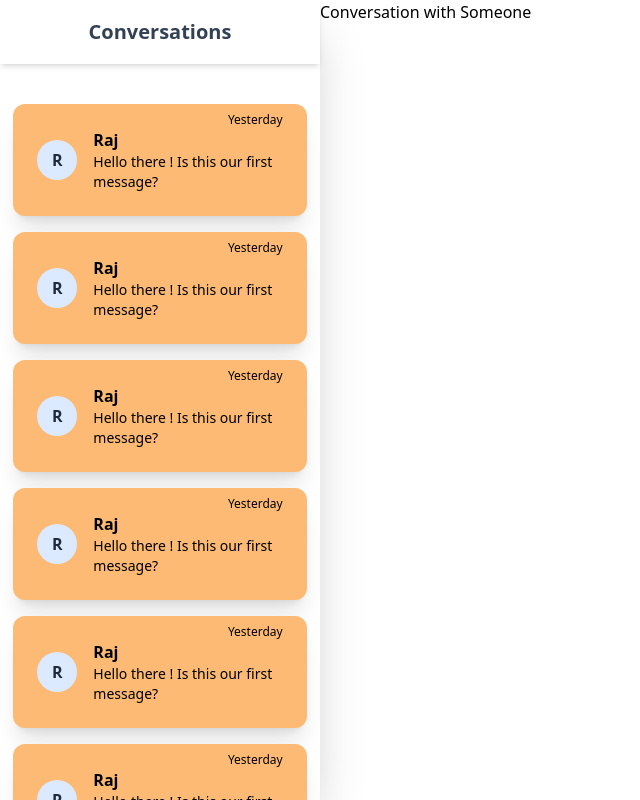
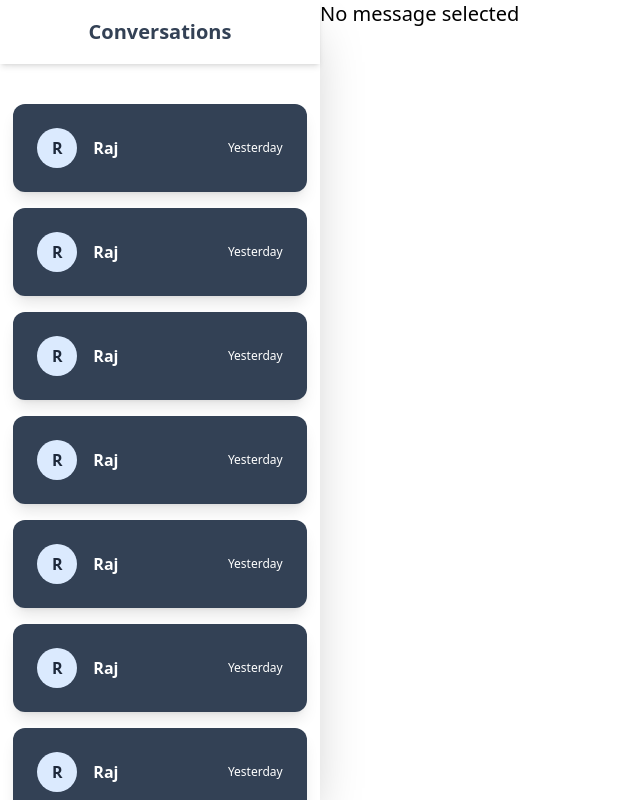
Before and after one commit to ren3yolo/chatapp-next-ts, a Next.js app: page /inbox in a window 1280 px wide. Shown: the whole page, without its empty margins (0-640 px from the left). Built offline with nearby package versions, Linux system fonts and the light colour scheme.

Commit message:
Add create room handler

```diff
--- a/components/molecules/ConversationCard/index.tsx
+++ b/components/molecules/ConversationCard/index.tsx
@@ -3,19 +3,23 @@ import Avatar from "../../atoms/Avatar";
 type ConversationCardProps = {
   name: string;
   time: Date;
-  lastMessage: string;
+  lastMessage?: string;
+  selectSender: Function;
 };
 
-function ConversationCard({ name, lastMessage }: ConversationCardProps) {
+function ConversationCard({ name, selectSender }: ConversationCardProps) {
   return (
-    <div className='h-28 group text-black  px-6 py-2 mt-4 w-11/12 rounded-xl bg-orange-300 shadow-xl relative flex hover:bg-slate-700 hover:cursor-pointer overflow-hidden hover:scale-95 duration-150'>
+    <div
+      onClick={() => selectSender(name)}
+      className='h-auto group text-white px-6 py-6 mt-4 w-11/12 rounded-xl bg-slate-700 shadow-lg hover:shadow-2xl relative flex hover:bg-orange-300 hover:cursor-pointer overflow-hidden hover:scale-95 duration-150'
+    >
       <div className='flex items-center'>
         <Avatar initials={name[0]} />
       </div>
-      <div className='ml-2 w-full flex flex-col group-hover:text-slate-50 group'>
-        <span className='block ml-auto float-right text-xs'>Yesterday</span>
-        <h4 className=' flex items-center ml-2 font-semibold'>{name}</h4>
-        <p className='ml-2 text-sm md:visible '>{lastMessage}</p>
+      <div className='ml-2 w-full flex justify-between group-hover:text-slate-700 group'>
+        <h4 className='ml-2 font-semibold flex items-center'>{name}</h4>
+        <span className='text-xs flex items-center'>Yesterday</span>
+        {/* <p className='ml-2 text-sm md:visible '>{lastMessage}</p> */}
       </div>
     </div>
   );
--- a/components/molecules/UserCard/index.tsx
+++ b/components/molecules/UserCard/index.tsx
@@ -1,11 +1,13 @@
+import { MouseEventHandler } from "react";
 import Button from "../../atoms/Button/Button";
 
 type UserCardProps = {
   email: string;
   name: string;
+  handleMessageInitiate: MouseEventHandler;
 };
 
-function UserCard({ name }: UserCardProps) {
+function UserCard({ name, handleMessageInitiate }: UserCardProps) {
   return (
     <div className='w-screen flex justify-center'>
       <div
@@ -23,7 +25,7 @@ function UserCard({ name }: UserCardProps) {
           </div>
         </div>
         <div className='relative bottom-2'>
-          <Button variant='secondary' fullWidth>
+          <Button variant='secondary' onClick={handleMessageInitiate} fullWidth>
             Message
           </Button>
         </div>
--- /dev/null
+++ b/components/templates/ChatWindow/index.tsx
@@ -0,0 +1,19 @@
+type ChatWindowProps = {
+  sender: string | null;
+};
+
+function ChatWindow({ sender }: ChatWindowProps) {
+  console.log(sender);
+
+  return (
+    <>
+      {sender ? (
+        <h1>Conversation with {sender}</h1>
+      ) : (
+        <h1 className='text-xl'>No message selected</h1>
+      )}
+    </>
+  );
+}
+
+export default ChatWindow;
--- a/components/templates/InboxList/index.tsx
+++ b/components/templates/InboxList/index.tsx
@@ -6,7 +6,11 @@ type ConversationType = {
   time: Date;
 };
 
-function InboxList() {
+type InboxListProps = {
+  selectSender: Function;
+};
+
+function InboxList({ selectSender }: InboxListProps) {
   const [conversations] = useState<Array<ConversationType>>([
     { user: "Raj", time: new Date(Date.now()) },
     { user: "Raj", time: new Date(Date.now()) },
@@ -30,7 +34,8 @@ function InboxList() {
           <ConversationCard
             name={convCard.user}
             time={convCard.time}
-            lastMessage='Hello there ! Is this our first message?'
+            selectSender={selectSender}
+            // lastMessage='Hello there ! Is this our first message?'
             key={index}
           />
         ))}
--- /dev/null
+++ b/database/room.ts
@@ -0,0 +1,21 @@
+import { Collection } from "mongodb";
+import { client } from "./connection";
+
+const createRoom = async ({ name }: { name: string }) => {
+  try {
+    const database: string = process.env.DB!;
+    await client.connect();
+    const collection: Collection = client.db(database).collection("rooms");
+    const response = await collection.insertOne({
+      name: name,
+      thread: [],
+    });
+    return response;
+  } catch (error) {
+    return error;
+  } finally {
+    client.close();
+  }
+};
+
+export { createRoom };
--- a/database/user.ts
+++ b/database/user.ts
@@ -21,6 +21,7 @@ type UserAuthType = {
 export interface GetUserByEmailResponse {
   email: string;
   name: string;
+  _id: string;
 }
 
 const insertUser = async ({
@@ -92,6 +93,7 @@ async function getUserWithEmail(email: string) {
       const response: GetUserByEmailResponse = {
         email: user.email,
         name: user.name,
+        _id: user._id,
       };
       return response;
     }
--- a/pages/api/auth/[...nextauth].ts
+++ b/pages/api/auth/[...nextauth].ts
@@ -24,13 +24,15 @@ export default NextAuth({
   },
   callbacks: {
     async jwt({ token, user }) {
-      token.id = 1;
-      token.accessToken = user?.id;
+      token._id = user?.id;
+      console.log("token in jwt cb", token);
       return token;
     },
 
-    async session({ session }) {
-      //   session.accessToken = token.accessToken;
+    async session({ session, token }) {
+      // @ts-ignore
+      session.user.id = token.sub;
+      console.log(session);
       return session;
     },
   },
--- /dev/null
+++ b/pages/api/rooms/index.ts
@@ -0,0 +1,20 @@
+import { NextApiRequest, NextApiResponse } from "next";
+import { createRoom } from "../../../database/room";
+
+export default async function handler(
+  req: NextApiRequest,
+  res: NextApiResponse
+) {
+  try {
+    if (req.method === "POST") {
+      const { name }: { name: string } = req.body;
+      const response = await createRoom({ name: name });
+      if (response) {
+        return res.status(200).send({ message: "ok" });
+      }
+    }
+  } catch (error) {
+    console.log(error);
+    return res.status(500).send({ error: "Something went wrong" });
+  }
+}
--- a/pages/inbox/index.tsx
+++ b/pages/inbox/index.tsx
@@ -1,13 +1,19 @@
+import { useState } from "react";
+import ChatWindow from "../../components/templates/ChatWindow";
 import InboxList from "../../components/templates/InboxList";
 
 function Inbox() {
+  const [sender, setSender] = useState(null);
+
   return (
     <div className='w-screen'>
       <div className='flex'>
         <div className='w-1/4 shadow-2xl h-screen overflow-auto'>
-          <InboxList />
+          <InboxList selectSender={setSender} />
         </div>
-        <div className='h-screen'>Conversation with Someone</div>
+        <div className='h-screen'>
+          <ChatWindow sender={sender} />
+        </div>
       </div>
     </div>
   );
--- a/pages/inbox/search/index.tsx
+++ b/pages/inbox/search/index.tsx
@@ -4,21 +4,51 @@ import { useState } from "react";
 import Navbar from "../../../components/organisms/Navbar";
 import Searchbar from "../../../components/molecules/Search";
 import UserCard from "../../../components/molecules/UserCard";
+import { useSession } from "next-auth/react";
+import axios from "axios";
+import { useRouter } from "next/router";
 
 export type UserType = {
   name: string;
   email: string;
+  _id: string;
 };
 
 function Inbox() {
   const [user, setUser] = useState<UserType | null>(null);
+  const { data } = useSession();
+  const router = useRouter();
+  console.log(data);
+
+  async function createRoom() {
+    // @ts-ignore
+    const loggedUserId = data?.user?.id;
+    const searchedUserId = user?._id;
+
+    if (loggedUserId && searchedUserId && loggedUserId !== searchedUserId) {
+      let roomName: string =
+        loggedUserId > searchedUserId
+          ? `${searchedUserId}_${loggedUserId}`
+          : `${loggedUserId}_${searchedUserId}`;
+      const response = await axios.post(`/api/rooms`, { name: roomName });
+      if (response.status === 200) {
+        router.push("/inbox");
+      }
+    }
+  }
 
   return (
     <>
       <Navbar />
       <div className='w-96'>
         <Searchbar onSuccess={(u: UserType) => setUser(u)} />
-        {user ? <UserCard name={user.name} email={user.email} /> : null}
+        {user ? (
+          <UserCard
+            name={user.name}
+            email={user.email}
+            handleMessageInitiate={createRoom}
+          />
+        ) : null}
       </div>
     </>
   );
```
